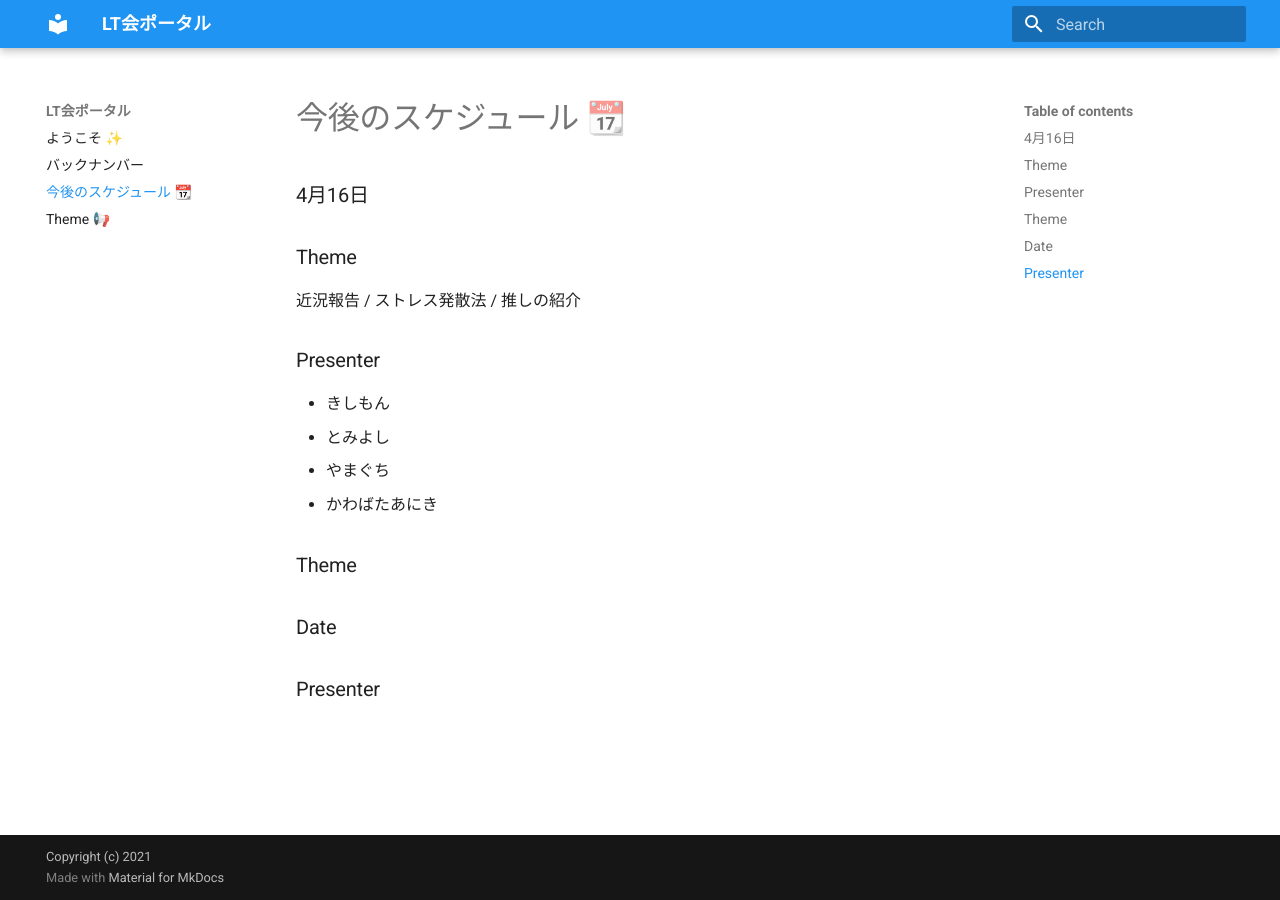
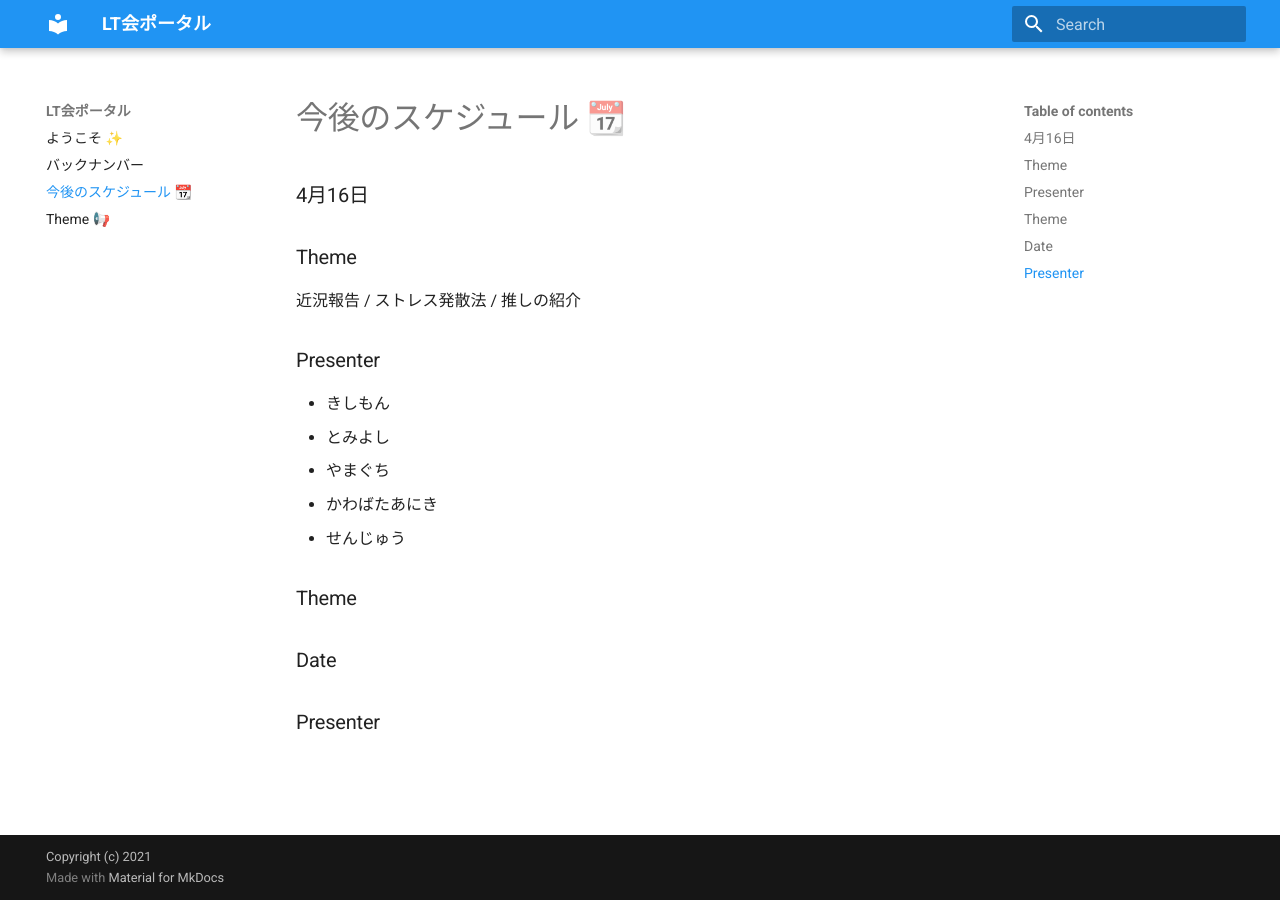
Before and after one commit to yama1601/LT_Portal, an MkDocs documentation site: the page built from docs/schedules.md, in a window 1280 px wide. Built offline with MkDocs 1.6.1 and Material for MkDocs 9.7.7, drawn with Linux system fonts in a browser that asks for light colours.

Commit message:
add presenter

```diff
--- a/docs/schedules.md
+++ b/docs/schedules.md
@@ -10,6 +10,7 @@
 - とみよし
 - やまぐち
 - かわばたあにき
+- せんじゅう
 
 ### Theme
 
```
